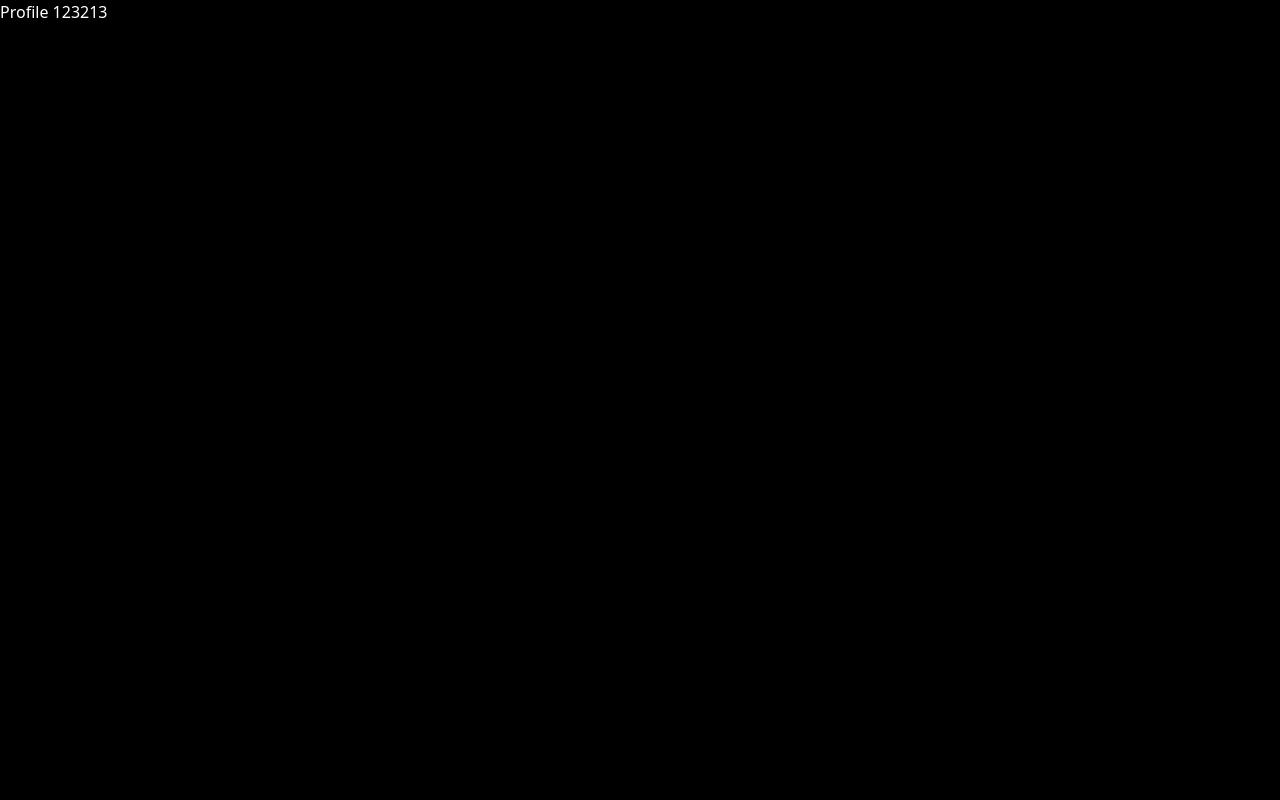
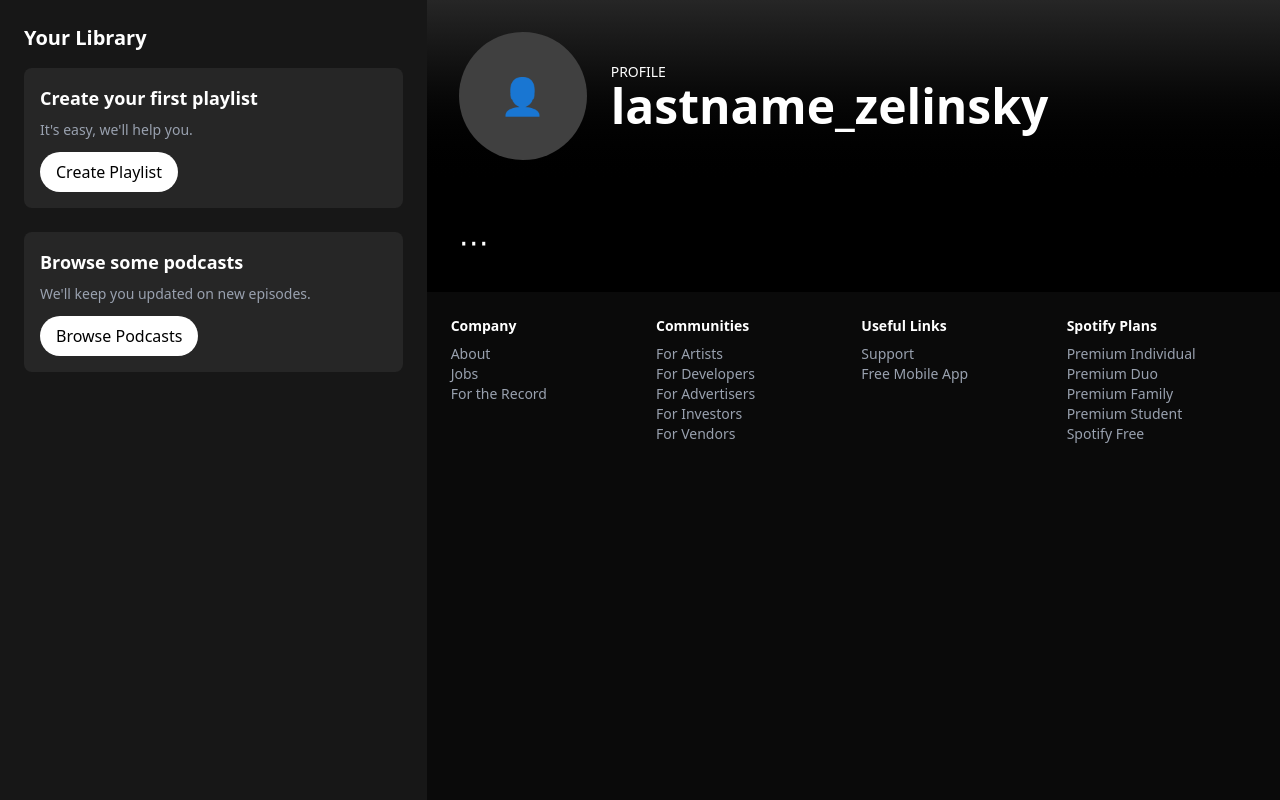
Before and after one commit to VlZelinsky911/Music-Streaming-App, a Next.js app: page /profile in a window 1280 px wide. Built offline with nearby package versions, Linux system fonts and the light colour scheme.

Commit message:
Added profile page

```diff
--- a/app/(site)/(pages)/profile/page.tsx
+++ b/app/(site)/(pages)/profile/page.tsx
@@ -1,7 +1,9 @@
+import Profile from "../../../../components/pages/Profile/Profile";
+
 export default function ProfilePage() {
 	return (
 		<>
-			<h1>Profile 123213</h1>
+			<Profile/>
 		</>
 	);
 }
--- /dev/null
+++ b/components/pages/Profile/Profile.tsx
@@ -0,0 +1,91 @@
+import React from "react";
+
+export default function ProfilePage() {
+  return (
+    <div className="min-h-screen bg-black text-white flex">
+      <div className="w-1/3 bg-neutral-900 p-6 space-y-6">
+        <h2 className="text-xl font-bold mb-4">Your Library</h2>
+        <div className="bg-neutral-800 p-4 rounded-lg">
+          <h3 className="text-lg font-semibold mb-2">
+            Create your first playlist
+          </h3>
+          <p className="text-sm text-gray-400 mb-3">
+            It's easy, we'll help you.
+          </p>
+          <button className="bg-white text-black rounded-full px-4 py-2">
+            Create Playlist
+          </button>
+        </div>
+        <div className="bg-neutral-800 p-4 rounded-lg">
+          <h3 className="text-lg font-semibold mb-2">Browse some podcasts</h3>
+          <p className="text-sm text-gray-400 mb-3">
+            We'll keep you updated on new episodes.
+          </p>
+          <button className="bg-white text-black rounded-full px-4 py-2">
+            Browse Podcasts
+          </button>
+        </div>
+      </div>
+
+      <div className="w-2/3 flex flex-col">
+        <div className="bg-gradient-to-b from-neutral-800 to-black p-8">
+          <div className="flex items-center space-x-6">
+            <div className="w-32 h-32 bg-neutral-700 rounded-full flex items-center justify-center text-4xl">
+              <span className="text-gray-400">👤</span>
+            </div>
+            <div>
+              <p className="text-sm uppercase">Profile</p>
+              <h1 className="text-5xl font-bold">lastname_zelinsky</h1>
+            </div>
+          </div>
+        </div>
+
+        <div className="p-8">
+          <button className="text-white text-3xl hover:text-gray-400 transition-colors duration-300">
+            ⋯
+          </button>
+        </div>
+
+        <footer className="flex-grow bg-neutral-950 text-gray-400 text-sm p-6">
+          <div className="grid grid-cols-4 gap-4">
+            <div>
+              <h3 className="text-white font-bold mb-2">Company</h3>
+              <ul>
+                <li>About</li>
+                <li>Jobs</li>
+                <li>For the Record</li>
+              </ul>
+            </div>
+            <div>
+              <h3 className="text-white font-bold mb-2">Communities</h3>
+              <ul>
+                <li>For Artists</li>
+                <li>For Developers</li>
+                <li>For Advertisers</li>
+                <li>For Investors</li>
+                <li>For Vendors</li>
+              </ul>
+            </div>
+            <div>
+              <h3 className="text-white font-bold mb-2">Useful Links</h3>
+              <ul>
+                <li>Support</li>
+                <li>Free Mobile App</li>
+              </ul>
+            </div>
+            <div>
+              <h3 className="text-white font-bold mb-2">Spotify Plans</h3>
+              <ul>
+                <li>Premium Individual</li>
+                <li>Premium Duo</li>
+                <li>Premium Family</li>
+                <li>Premium Student</li>
+                <li>Spotify Free</li>
+              </ul>
+            </div>
+          </div>
+        </footer>
+      </div>
+    </div>
+  );
+}
```
